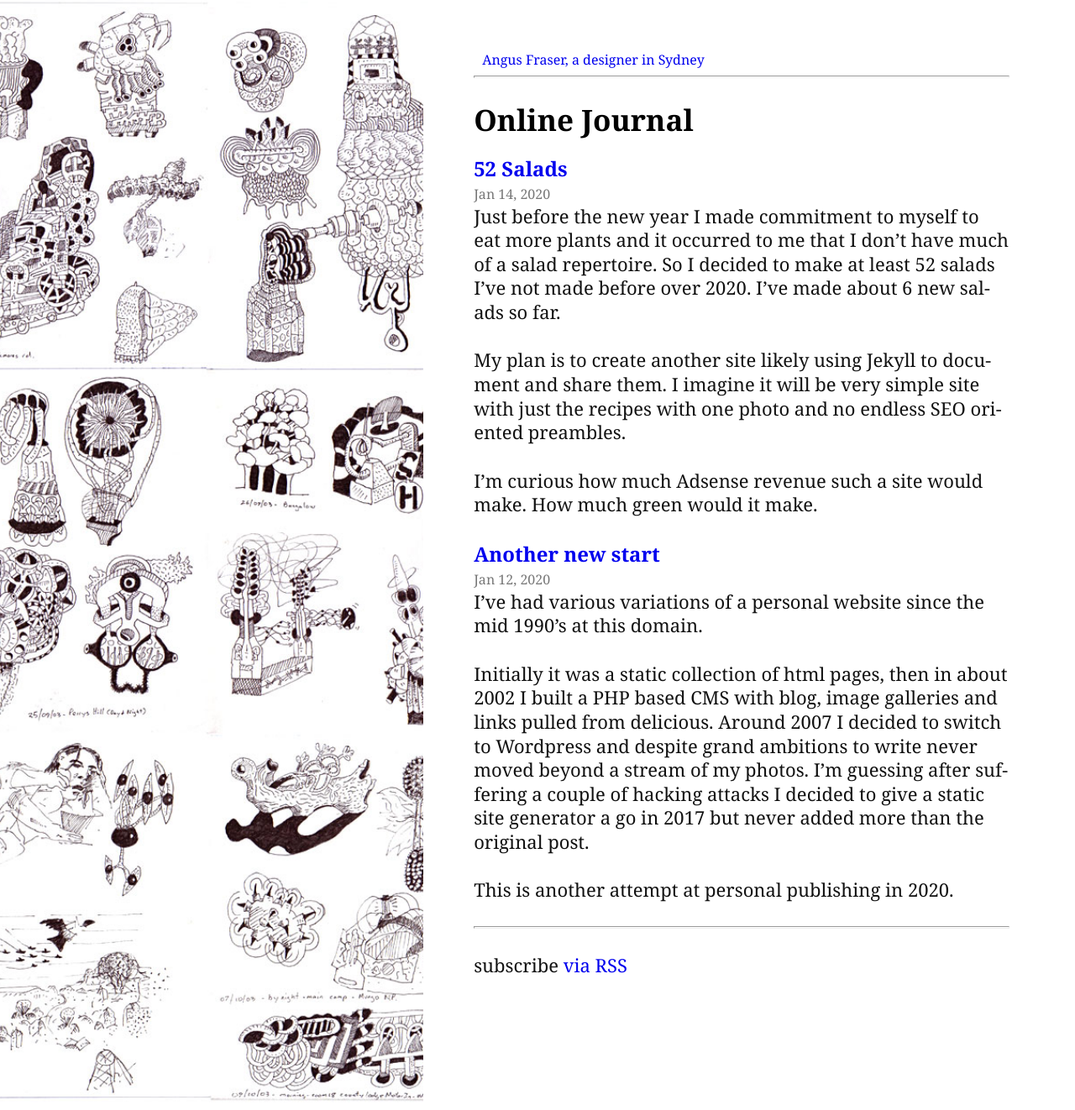
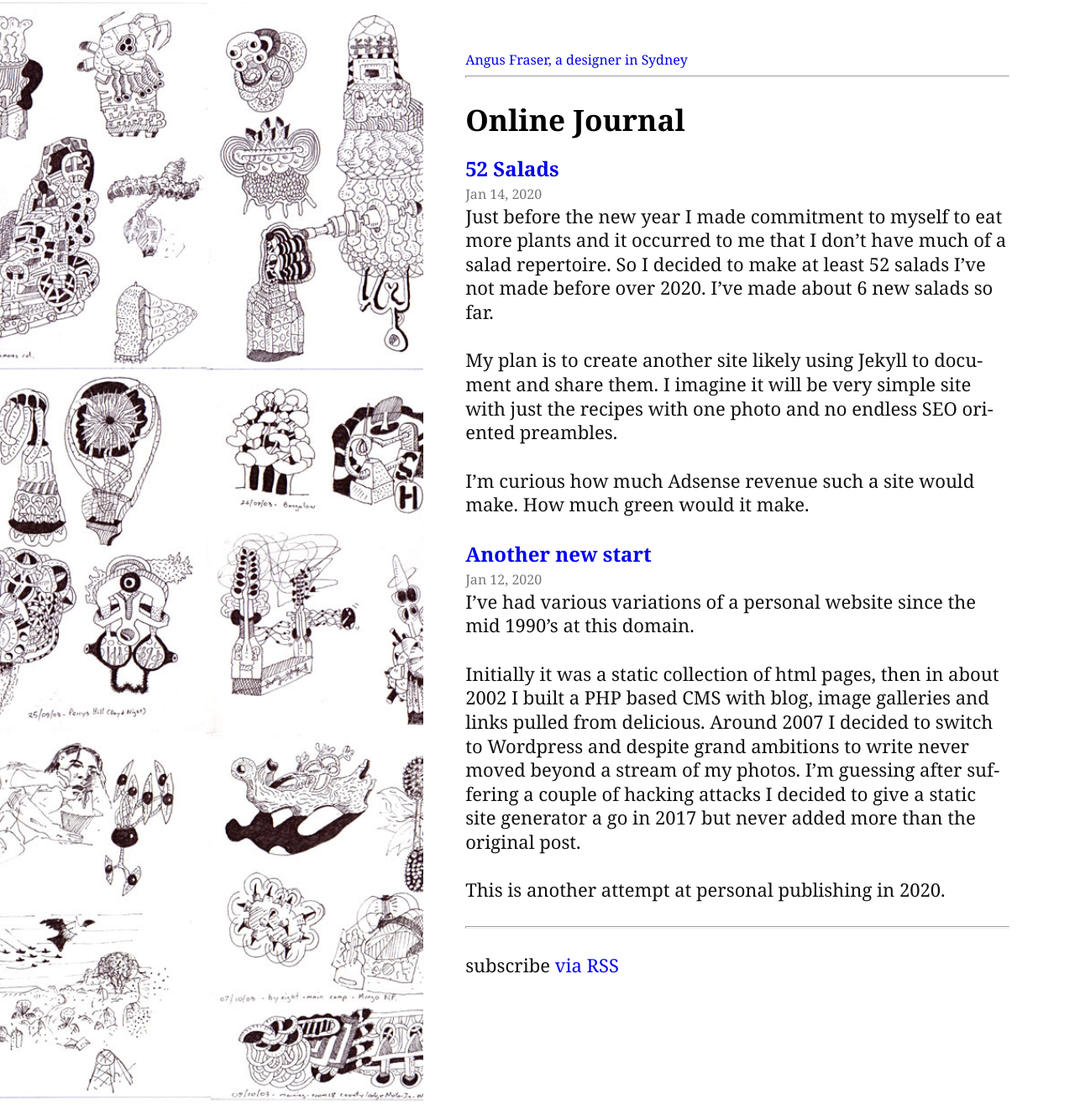
Before and after one commit to angusf/personalsite, a Jekyll site: the page built from index.markdown, in a window 1280 px wide and 1322 px high. Shown: the whole window at 84% size. Built offline with Jekyll 4.4.1, drawn with Linux system fonts in a browser that asks for light colours.

Commit message:
space on the meta data

```diff
--- a/assets/main.scss
+++ b/assets/main.scss
@@ -837,9 +837,8 @@ body {
 }
 
 .wrapper {
-    max-width: 40em;
     margin: 0 auto;
-    padding: 0 10px
+    padding: 0 0px
 }
 
 @media (min-width:621px) {
```
Also changed, not shown: 1 other file.
